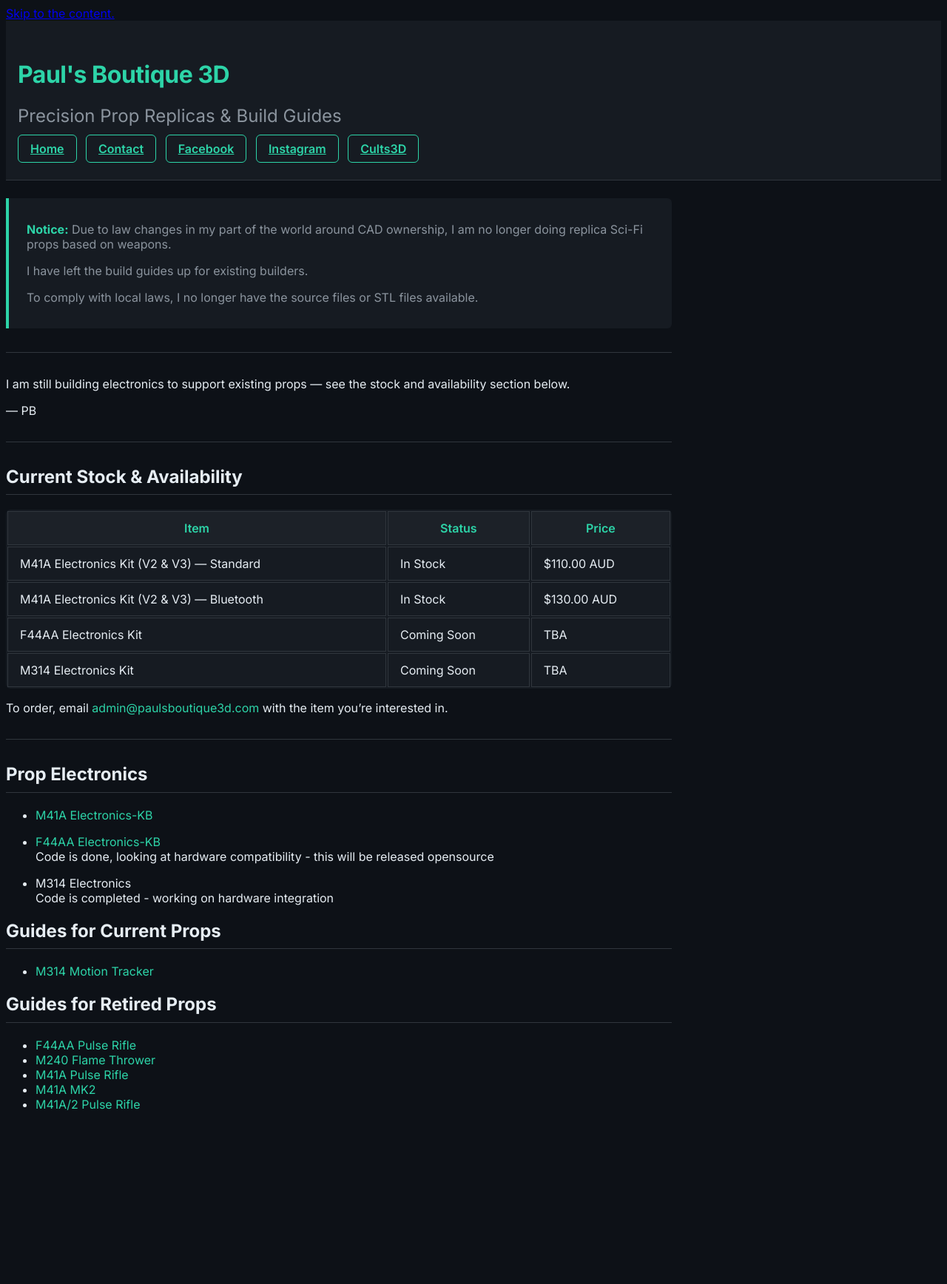
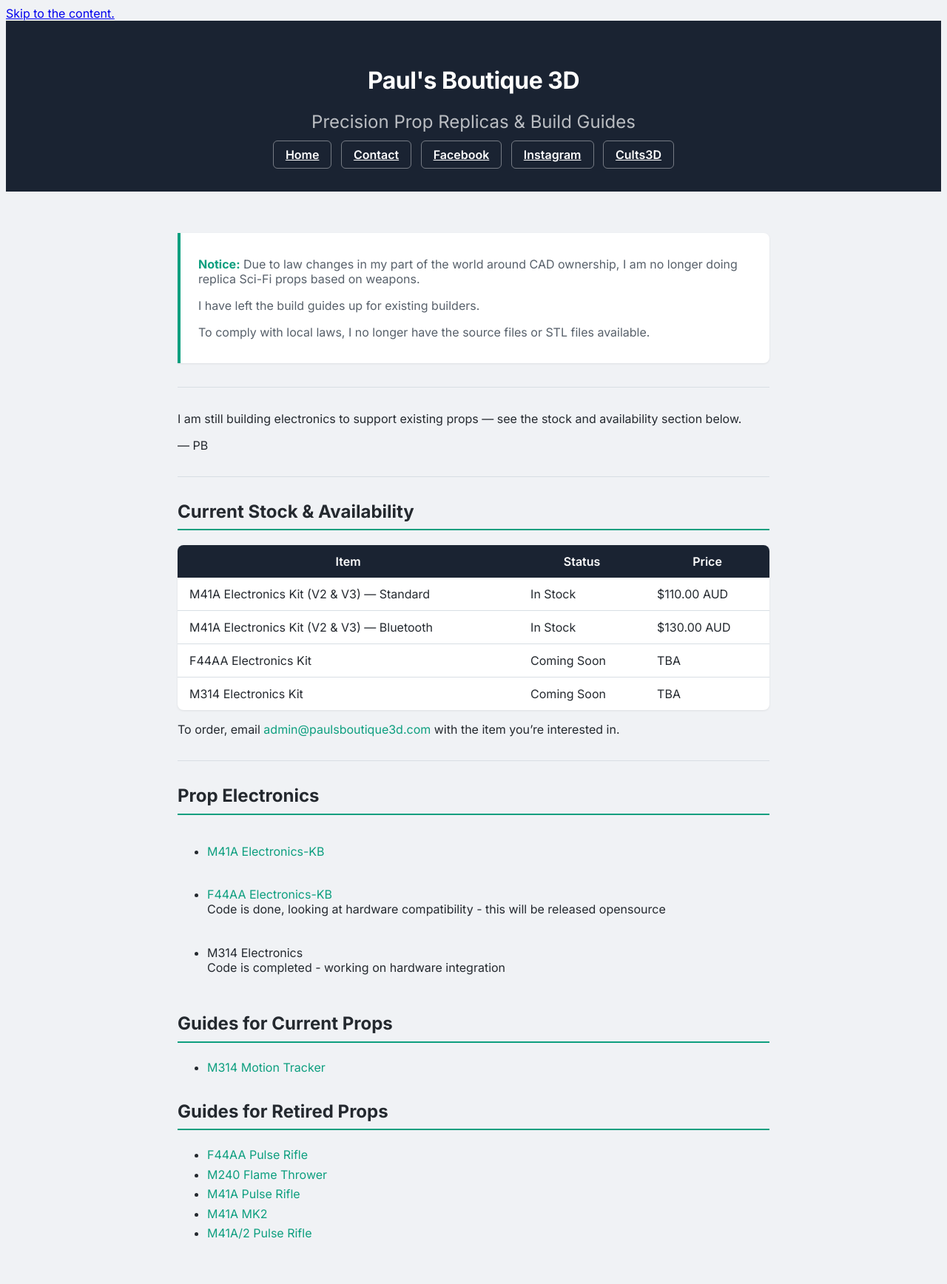
Before and after one commit to paulsboutique3d/paulsboutique3d-kb, a Jekyll site: the page built from README.md, in a window 1280 px wide. Shown: the whole page at 74% size. Built offline with Jekyll 4.4.1, drawn with Linux system fonts in a browser that asks for light colours; our own code applies the rules of GitHub Pages for plain Markdown files; before the commit the page ends 1519 px from its top, so only the background shows below that.

Commit message:
Switch to light modern theme with white cards and teal accents

```diff
--- a/_layouts/default.html
+++ b/_layouts/default.html
@@ -6,7 +6,7 @@
     <link rel="preconnect" href="https://fonts.gstatic.com">
     <link rel="preload" href="https://fonts.googleapis.com/css?family=Open+Sans:400,700&display=swap" as="style" type="text/css" crossorigin>
     <meta name="viewport" content="width=device-width, initial-scale=1">
-    <meta name="theme-color" content="#0d1117">
+    <meta name="theme-color" content="#1a2332">
     <meta name="apple-mobile-web-app-status-bar-style" content="black-translucent">
     <link rel="stylesheet" href="{{ '/assets/css/style.css?v=' | append: site.github.build_revision | relative_url }}">
     {% include head-custom.html %}
--- a/assets/css/style.scss
+++ b/assets/css/style.scss
@@ -1,19 +1,19 @@
 ---
 ---
 
-/* Dark modern theme override */
+/* Light modern theme override */
 
 :root {
-  --bg-primary: #0d1117;
-  --bg-secondary: #161b22;
-  --bg-tertiary: #1c2128;
-  --text-primary: #e6edf3;
-  --text-secondary: #8b949e;
-  --accent: #2dd4a8;
-  --accent-hover: #5eecc5;
-  --border: #30363d;
-  --link: #2dd4a8;
-  --link-hover: #5eecc5;
+  --bg-primary: #f0f2f5;
+  --bg-card: #ffffff;
+  --bg-header: #1a2332;
+  --text-primary: #24292f;
+  --text-secondary: #57606a;
+  --accent: #0d9f7f;
+  --accent-hover: #0ab392;
+  --border: #d8dee4;
+  --link: #0d9f7f;
+  --link-hover: #0ab392;
 }
 
 body {
@@ -25,27 +25,28 @@ body {
 /* Header */
 .page-header {
   background-image: none;
-  background-color: var(--bg-secondary);
-  border-bottom: 1px solid var(--border);
-  padding: 2rem 1rem;
+  background-color: var(--bg-header);
+  border-bottom: none;
+  padding: 2.5rem 1rem;
+  text-align: center;
 }
 
 .project-name {
-  color: var(--accent);
+  color: #ffffff;
   font-weight: 700;
   letter-spacing: -0.5px;
 }
 
 .project-tagline {
-  color: var(--text-secondary);
+  color: rgba(255, 255, 255, 0.7);
   font-weight: 400;
 }
 
 /* Header buttons */
 .btn {
   background: transparent;
-  color: var(--accent);
-  border: 1px solid var(--accent);
+  color: #ffffff;
+  border: 1px solid rgba(255, 255, 255, 0.4);
   border-radius: 6px;
   padding: 0.5rem 1rem;
   font-weight: 600;
@@ -54,8 +55,8 @@ body {
 
 .btn:hover {
   background-color: var(--accent);
-  color: var(--bg-primary);
-  border-color: var(--accent-hover);
+  color: #ffffff;
+  border-color: var(--accent);
 }
 
 .btn + .btn {
@@ -65,7 +66,9 @@ body {
 /* Main content */
 .main-content {
   background-color: var(--bg-primary);
-  max-width: 900px;
+  max-width: 800px;
+  margin: 0 auto;
+  padding: 2rem 1.5rem;
 }
 
 .main-content h1,
@@ -76,8 +79,9 @@ body {
 }
 
 .main-content h2 {
-  border-bottom: 1px solid var(--border);
+  border-bottom: 2px solid var(--accent);
   padding-bottom: 0.4em;
+  margin-top: 2rem;
 }
 
 /* Links */
@@ -94,12 +98,13 @@ body {
 
 /* Blockquotes (used for disclaimer) */
 .main-content blockquote {
-  background-color: var(--bg-secondary);
+  background-color: var(--bg-card);
   border-left: 4px solid var(--accent);
   color: var(--text-secondary);
   padding: 1rem 1.5rem;
-  border-radius: 0 6px 6px 0;
+  border-radius: 0 8px 8px 0;
   margin: 1.5rem 0;
+  box-shadow: 0 1px 3px rgba(0, 0, 0, 0.08);
 }
 
 .main-content blockquote strong {
@@ -108,28 +113,35 @@ body {
 
 /* Tables */
 .main-content table {
-  background-color: var(--bg-secondary);
-  border-radius: 6px;
+  background-color: var(--bg-card);
+  border-radius: 8px;
   overflow: hidden;
   width: 100%;
+  box-shadow: 0 1px 3px rgba(0, 0, 0, 0.08);
+  border-collapse: separate;
+  border-spacing: 0;
 }
 
 .main-content table th {
-  background-color: var(--bg-tertiary);
-  color: var(--accent);
+  background-color: var(--bg-header);
+  color: #ffffff;
   font-weight: 600;
   padding: 0.75rem 1rem;
-  border: 1px solid var(--border);
+  border: none;
 }
 
 .main-content table td {
   color: var(--text-primary);
   padding: 0.75rem 1rem;
-  border: 1px solid var(--border);
+  border-bottom: 1px solid var(--border);
+}
+
+.main-content table tr:last-child td {
+  border-bottom: none;
 }
 
 .main-content table tr:hover td {
-  background-color: var(--bg-tertiary);
+  background-color: #f6f8fa;
 }
 
 /* Horizontal rules */
@@ -145,9 +157,13 @@ body {
   color: var(--text-primary);
 }
 
+.main-content li {
+  padding: 0.2em 0;
+}
+
 /* Code */
 .main-content code {
-  background-color: var(--bg-secondary);
+  background-color: #f6f8fa;
   color: var(--accent);
   padding: 0.2em 0.4em;
   border-radius: 4px;
@@ -155,9 +171,9 @@ body {
 }
 
 .main-content pre {
-  background-color: var(--bg-secondary);
+  background-color: #f6f8fa;
   border: 1px solid var(--border);
-  border-radius: 6px;
+  border-radius: 8px;
   padding: 1rem;
 }
 
```
